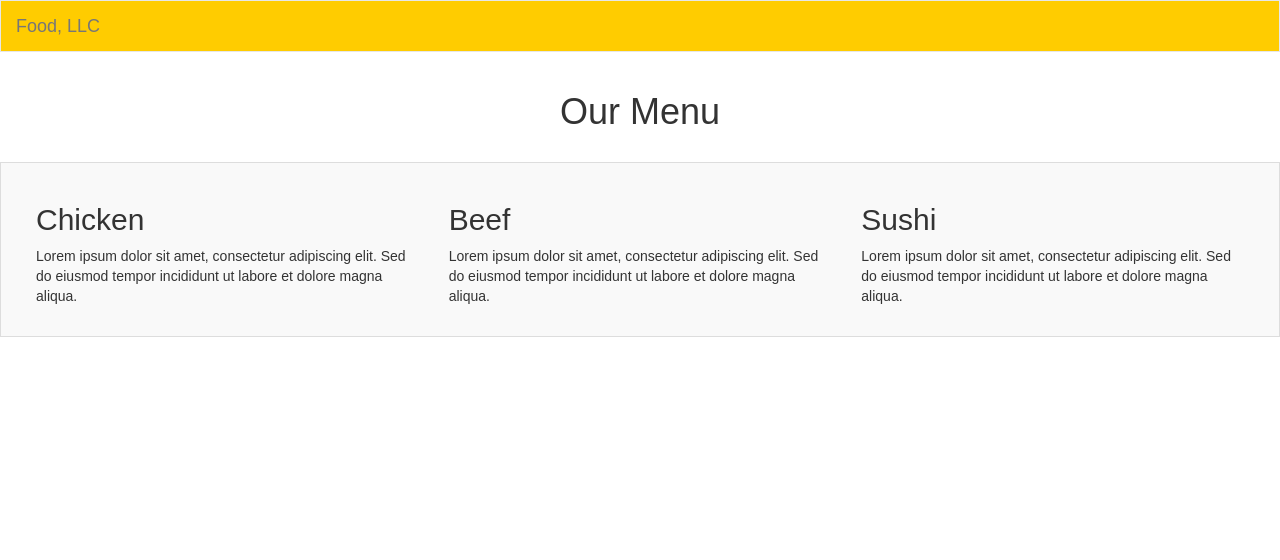
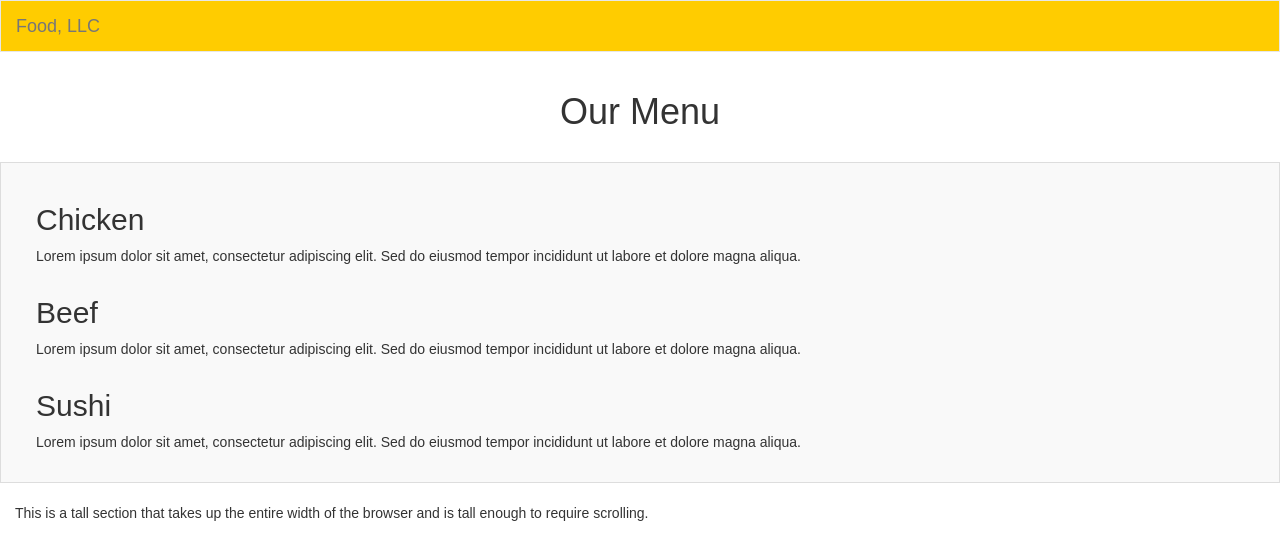
Before and after one commit to sashabelskaya/module-three, a plain HTML site: page index.html in a window 1280 px wide. Drawn offline with nearby package versions, Linux system fonts and the light colour scheme.

Commit message:
Update index.html

```diff
--- a/index.html
+++ b/index.html
@@ -41,15 +41,15 @@
     <section class="section">
       <div class="container-fluid">
         <div class="row">
-        <div class="col-md-4 col-sm-6 col-xs-12">
+          <div class="col-xs-12">
             <h2>Chicken</h2>
             <p>Lorem ipsum dolor sit amet, consectetur adipiscing elit. Sed do eiusmod tempor incididunt ut labore et dolore magna aliqua.</p>
           </div>
-        <div class="col-md-4 col-sm-6 col-xs-12">
+          <div class="col-xs-12">
             <h2>Beef</h2>
             <p>Lorem ipsum dolor sit amet, consectetur adipiscing elit. Sed do eiusmod tempor incididunt ut labore et dolore magna aliqua.</p>
           </div>
-        <div class="col-md-4 col-sm-12 col-xs-12">
+          <div class="col-xs-12">
             <h2>Sushi</h2>
             <p>Lorem ipsum dolor sit amet, consectetur adipiscing elit. Sed do eiusmod tempor incididunt ut labore et dolore magna aliqua.</p>
           </div>
@@ -57,8 +57,16 @@
       </div>
     </section>
 
-  <!-- Optional: Additional Sections (not graded) -->
-  <!-- You can add more sections here if you wish to complete the optional parts -->
+    <!-- Single Tall Section -->
+    <section class="tall-section">
+      <div class="container-fluid">
+        <div class="row">
+          <div class="col-xs-12">
+            <p>This is a tall section that takes up the entire width of the browser and is tall enough to require scrolling.</p>
+          </div>
+        </div>
+      </div>
+    </section>
 
     <!-- jQuery (necessary for Bootstrap's JavaScript plugins) -->
     <script src="https://ajax.googleapis.com/ajax/libs/jquery/1.12.4/jquery.min.js"></script>
```
Lines whose indentation alone changed are shown as unchanged.
